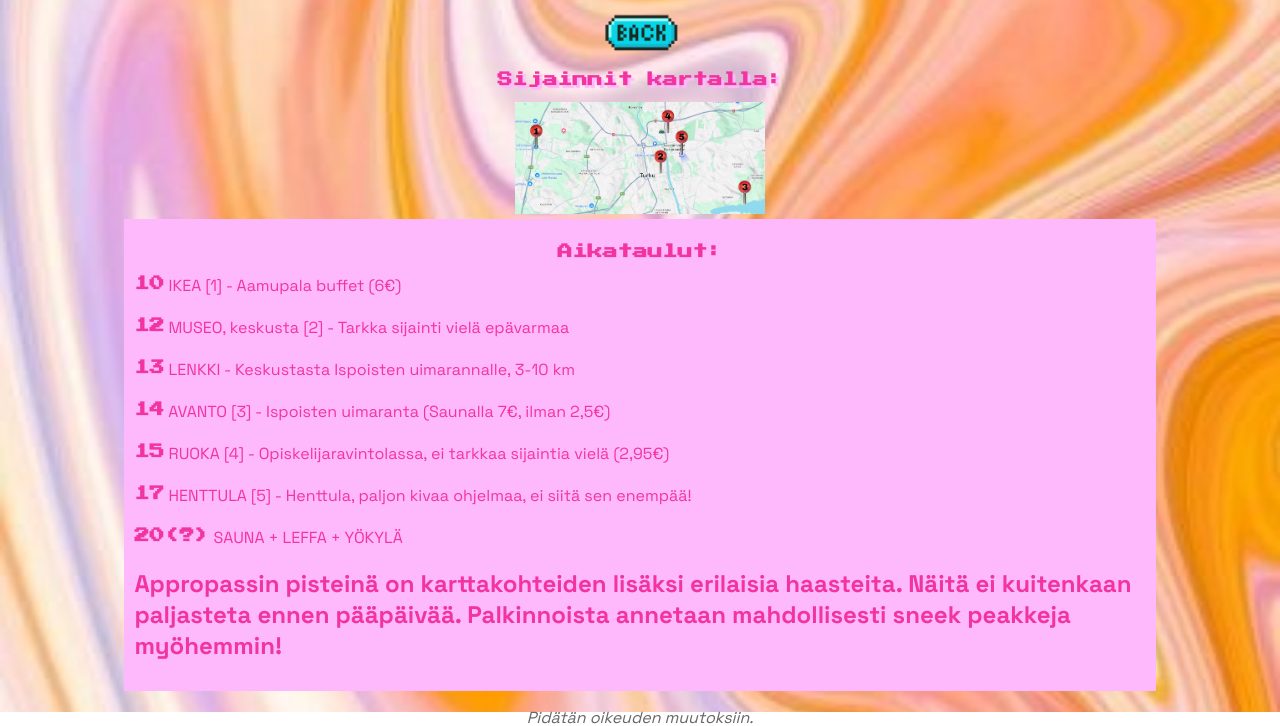
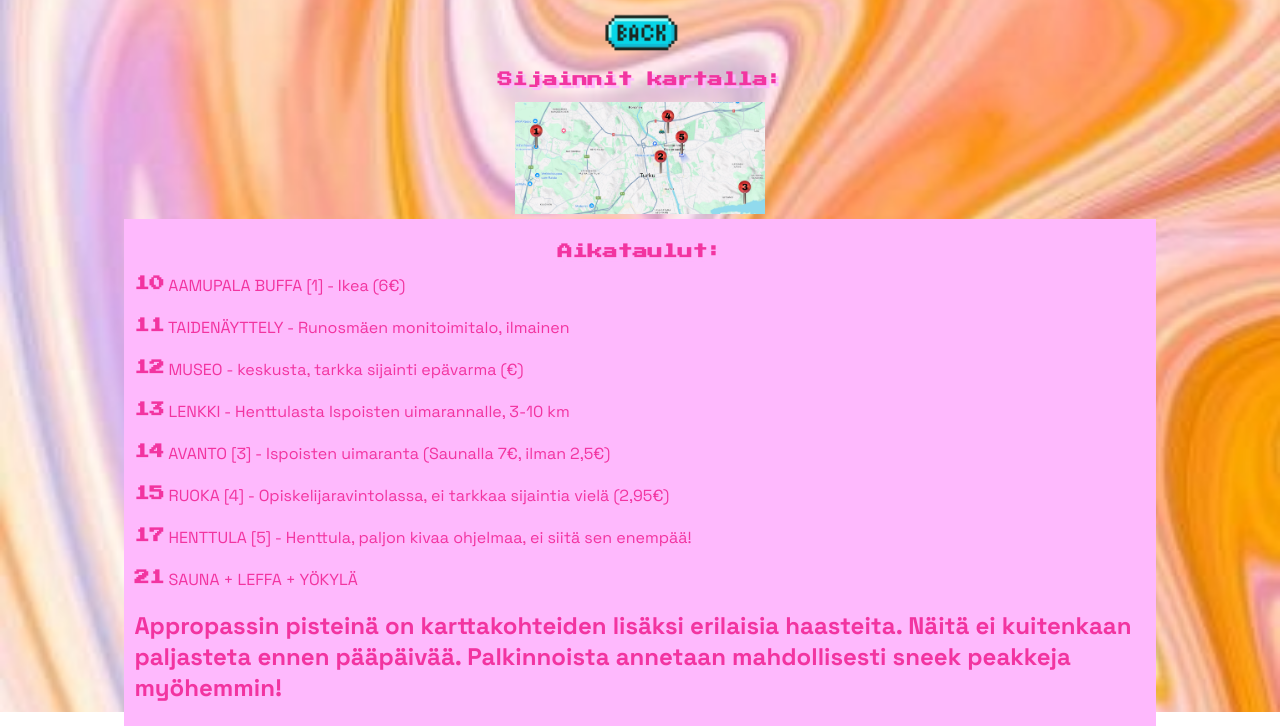
Before and after one commit to pohjolaminttu/sapprokartta, a plain HTML site: page index.html in a window 1280 px wide. Shown: the part 88-814 px from the top of the page. Drawn offline with Linux system fonts and the light colour scheme.

Commit message:
Lisättiin käynti runosmäen taidenäyttelyssä

```diff
--- a/index.html
+++ b/index.html
@@ -1,3 +1,4 @@
+
 <!doctype html>
 <html lang="en-US">
 
@@ -24,11 +25,13 @@
   <div id="Alkublokki">
     <h3>Aikataulut:</h3>
     <p>
-    <h3 style="display: inline;">10</h3> IKEA [1] - Aamupala buffet (6€)
+    <h3 style="display: inline;">10</h3> AAMUPALA BUFFA [1] - Ikea (6€)
     <br><br>
-    <h3 style="display: inline;">12</h3> MUSEO, keskusta [2] - Tarkka sijainti vielä epävarmaa
+    <h3 style="display: inline;">11</h3> TAIDENÄYTTELY - Runosmäen monitoimitalo, ilmainen
     <br><br>
-    <h3 style="display: inline;">13</h3> LENKKI - Keskustasta Ispoisten uimarannalle, 3-10 km
+    <h3 style="display: inline;">12</h3> MUSEO - keskusta, tarkka sijainti epävarma (€)
+    <br><br>
+    <h3 style="display: inline;">13</h3> LENKKI - Henttulasta Ispoisten uimarannalle, 3-10 km
     <br><br>
     <h3 style="display: inline;">14</h3> AVANTO [3] - Ispoisten uimaranta (Saunalla 7€, ilman 2,5€)
     <br><br>
@@ -36,7 +39,7 @@
     <br><br>
     <h3 style="display: inline;">17</h3> HENTTULA [5] - Henttula, paljon kivaa ohjelmaa, ei siitä sen enempää!
     <br><br>
-    <h3 style="display: inline;">20(?)</h3> SAUNA + LEFFA + YÖKYLÄ
+    <h3 style="display: inline;">21</h3> SAUNA + LEFFA + YÖKYLÄ
     </p>
     <h2>Appropassin pisteinä on karttakohteiden lisäksi erilaisia haasteita. Näitä ei kuitenkaan
       paljasteta ennen pääpäivää. Palkinnoista annetaan mahdollisesti sneek peakkeja myöhemmin!
```
